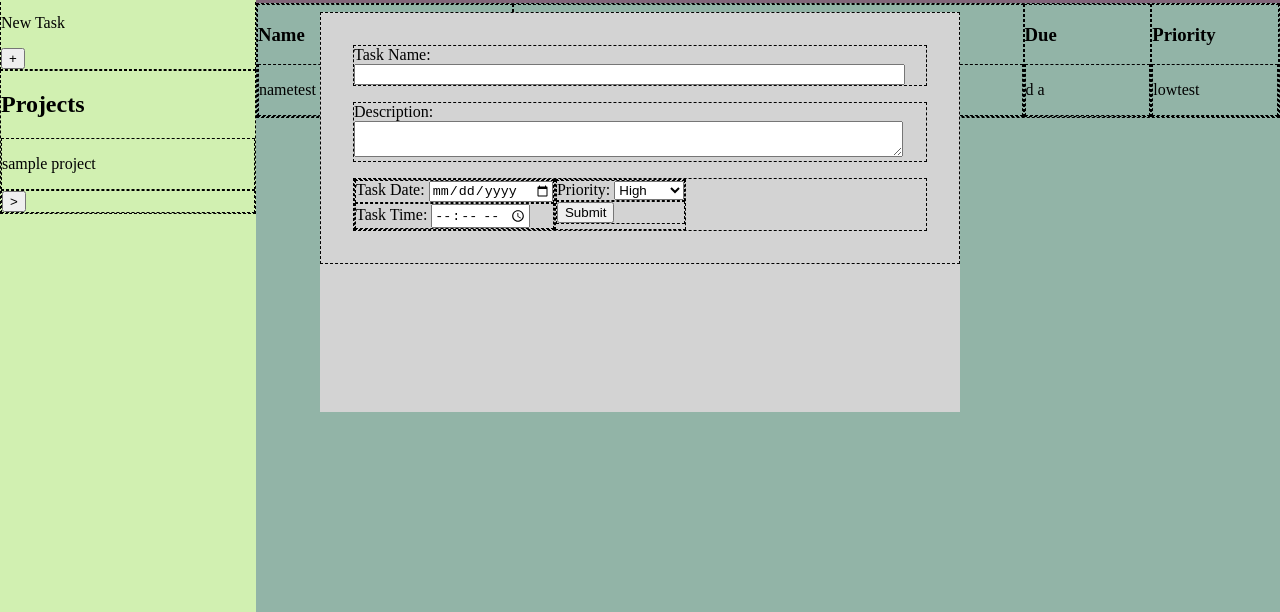
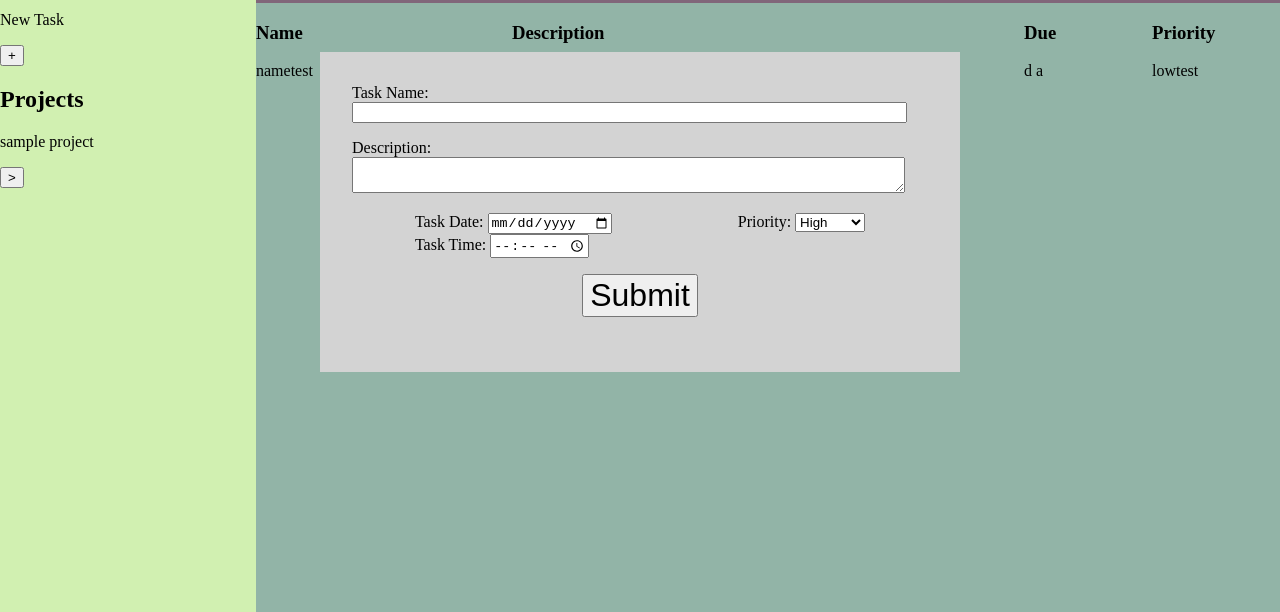
Before and after one commit to gregoryls/to-do-list, a website built with webpack: page src/index.html in a window 1280 px wide. Shown: the part 188-800 px from the top of the page. Built offline with nearby package versions, Linux system fonts and the light colour scheme.

Commit message:
adjust modal styling

```diff
--- a/src/index.html
+++ b/src/index.html
@@ -93,9 +93,9 @@
                 <option value="Low">Low</option>
               </select>
             </div>
-            <div id="modalSubmit"><button id="taskSubmit">Submit</button></div>
           </div>
         </div>
+        <div id="modalSubmit"><button id="taskSubmit">Submit</button></div>
       </div>
     </section>
 
--- a/src/style.css
+++ b/src/style.css
@@ -19,9 +19,7 @@ body {
   height: 100vh;
   margin: 0;
 }
-div {
-  border: 1px dashed black;
-}
+
 /* Header */
 #header {
   text-align: center;
@@ -54,9 +52,9 @@ div {
   position: fixed;
   z-index: 2;
   left: 25%;
-  top: 25%;
+  top: 30%;
   width: 50%;
-  height: 50%;
+  height: 40%;
   overflow: auto;
 
   background-color: rgb(211, 211, 211);
@@ -69,13 +67,22 @@ div {
   gap: 1rem;
 }
 
-#twoColumnWrap {
-  display: flex;
-}
-
 #taskName,
 #taskDescription {
   width: 95%;
+}
+
+#twoColumnWrap {
+  display: flex;
+  justify-content: space-around;
+}
+
+#modalSubmit {
+  text-align: center;
+}
+
+#taskSubmit {
+  font-size: 2rem;
 }
 
 .hidden {
```
Also changed, not shown: dist/index.bundle.js, dist/index.html.
